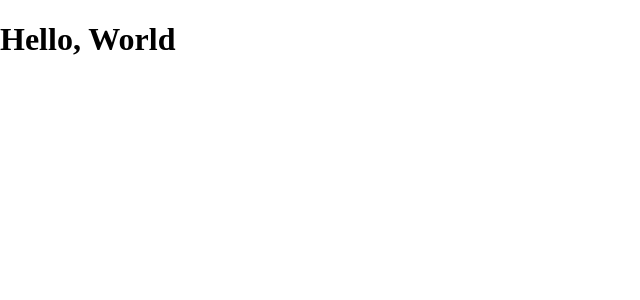
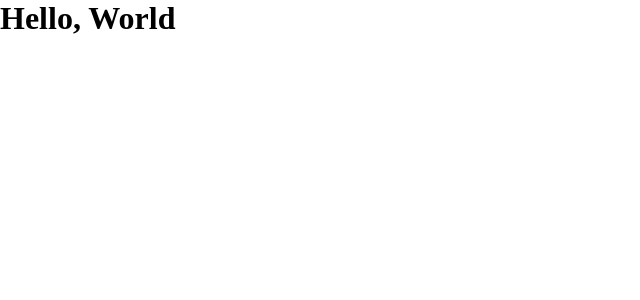
Before and after one commit to SharkFinPro/portfolio, a Next.js app: page / in a window 1280 px wide. Shown: the top 300 px of the page, without its empty margins (0-640 px from the left). Built offline with nearby package versions, Linux system fonts and the light colour scheme.

Commit message:
Default Margin/padding 0 (#5)

```diff
--- a/src/stylesheets/global.css
+++ b/src/stylesheets/global.css
@@ -1,7 +1,5 @@
 * {
   box-sizing: border-box;
+  margin: 0;
+  padding: 0;
 }
-
-html, body {
-  margin: 0;
-}
```
